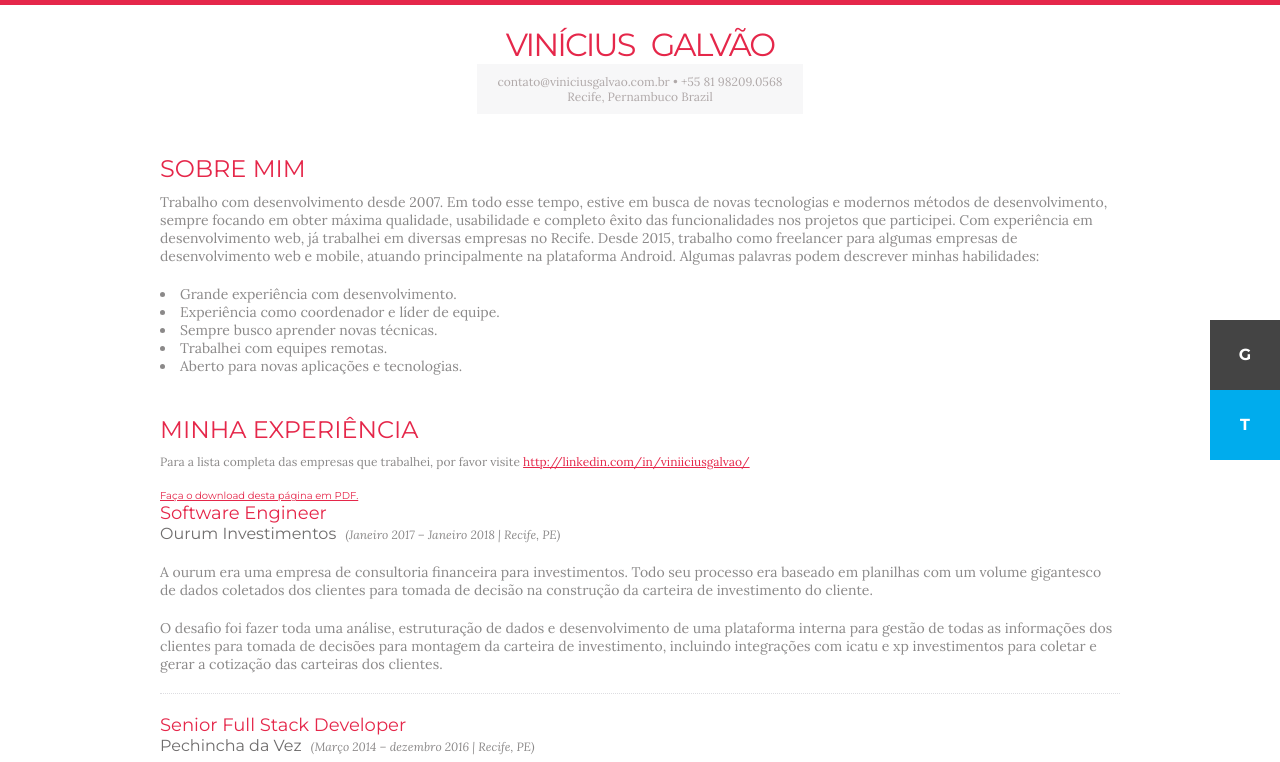
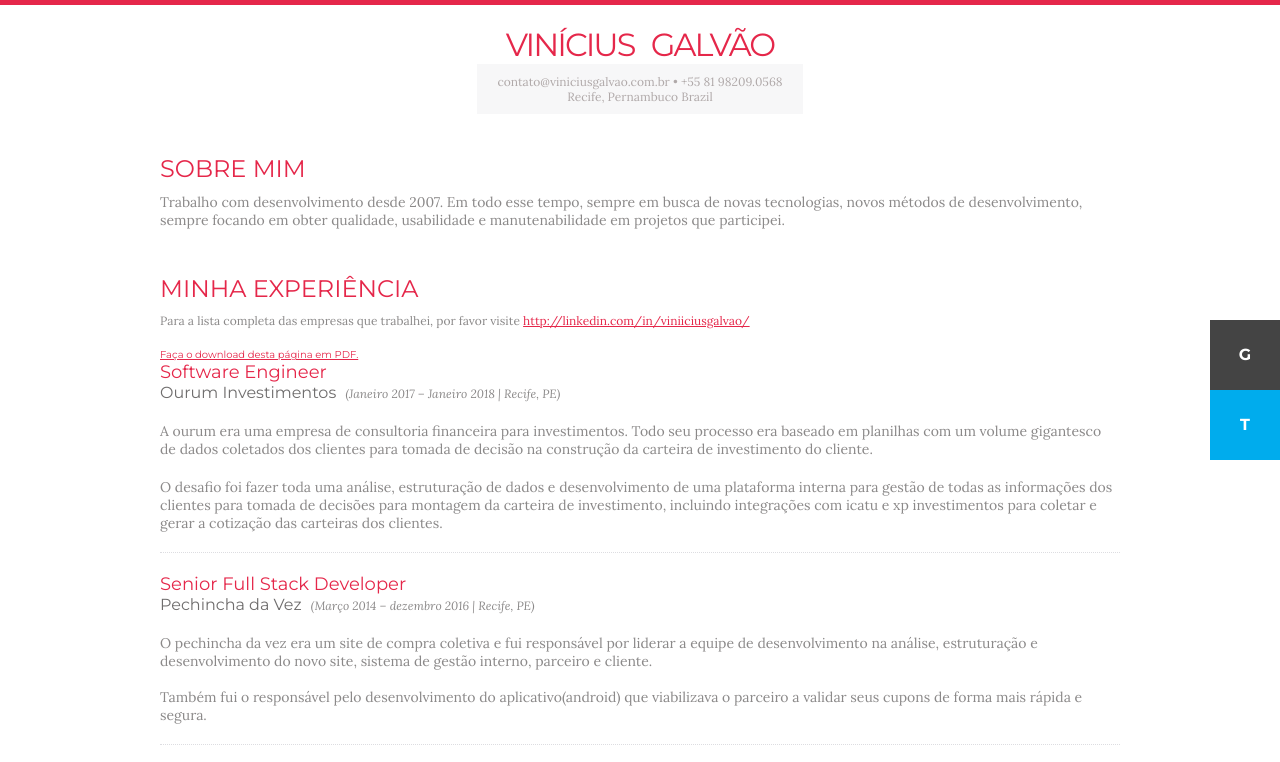
Before and after one commit to viniciusgalvao/resume, a website: page index.html in a window 1280 px wide. Shown: the top 762 px of the page. Drawn offline with Linux system fonts and the light colour scheme.

Commit message:
Update aws skills

```diff
--- a/index.html
+++ b/index.html
@@ -23,17 +23,7 @@
         </div>
 
         <div class="content">
-          <p>Trabalho com desenvolvimento desde 2007. Em todo esse tempo, estive em busca de novas tecnologias e modernos métodos de desenvolvimento, sempre focando em obter máxima qualidade, usabilidade e completo êxito das funcionalidades nos projetos que participei. Com experiência em desenvolvimento web, já trabalhei em diversas empresas no Recife. Desde 2015, trabalho como freelancer para algumas empresas de desenvolvimento web e mobile, atuando principalmente na plataforma Android. Algumas palavras podem descrever minhas habilidades:</p>
-
-          <br />
-
-          <ul>
-            <li>Grande experiência com desenvolvimento.</li>
-            <li>Experiência como coordenador e líder de equipe.</li>
-            <li>Sempre busco aprender novas técnicas.</li>
-            <li>Trabalhei com equipes remotas.</li>
-            <li>Aberto para novas aplicações e tecnologias.</li>
-          </ul>
+          <p>Trabalho com desenvolvimento desde 2007. Em todo esse tempo, sempre em busca de novas tecnologias, novos métodos de desenvolvimento, sempre focando em obter qualidade, usabilidade e manutenabilidade em projetos que participei.</p>
         </div>
       </section>
 
@@ -161,13 +151,14 @@
         <div class="content">
           <ul class="skill-set">
             <h3>Habilidades profissionais</h3>
-            <li>Ruby, Rails, RSpec, Bundler, Rake</li>
+            <li>Ruby, Rails, RSpec, Sidekiq, Bundler, Rake</li>
             <li>Javascript, Typescript, NodeJS, Npm, Jest</li>
             <li>Elixir</li>
             <li>ReactJS, VueJS</li>
             <li>PHP, Codeigniter, Slim, Wordpress, Composer</li>
             <li>Java, Kotlin, Gradle</li>
-            <li>Mysql, SQLite, PostgreSQL</li>
+            <li>Mysql, SQLite, PostgreSQL, Redis</li>
+            <li>AWS (EC2, RDS, SQS, LAMBDA, Elastic Beanstalk, Elastic Cache, S3)</li>
           </ul>
 
           <ul class="skill-set">
```
